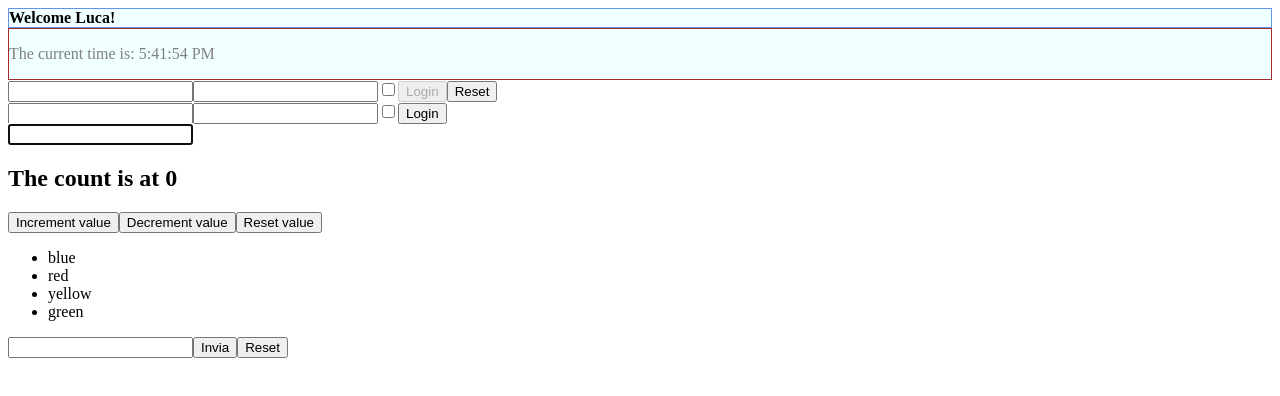
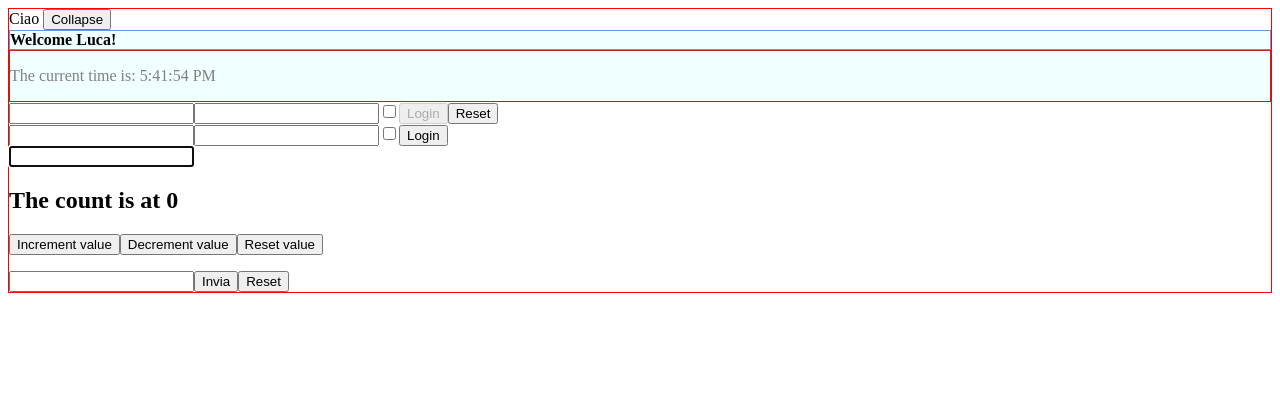
Before and after one commit to Adolfo-97/React, a React (Vite) app in the folder exercise/: page / in a window 1280 px wide. Shown: the top 396 px of the page. Built offline with nearby package versions, Linux system fonts and the light colour scheme.

Commit message:
upload esercizio

```diff
--- a/exercise/src/App.jsx
+++ b/exercise/src/App.jsx
@@ -1,5 +1,6 @@
 import { Clock } from "./Clock";
 import { Colors } from "./Colors";
+import { Container } from "./Container";
 import { Counter } from "./Counter";
 import { FocusableInput } from "./FocusableInput";
 import InteractiveWelcome from "./InteractiveWelcome";
@@ -19,6 +20,7 @@ export function App() {
     { id: 4, name: "green" },
   ];
   return (
+    <Container title={"Ciao"}>
       <div>
         <Welcome name={"Luca"} />
         <Clock />
@@ -26,8 +28,8 @@ export function App() {
         <UncontrolledLogin />
         <FocusableInput />
         <Counter />
-      <Colors arr={colorObjList} />
         <TodoList />
       </div>
+    </Container>
   );
 }
--- /dev/null
+++ b/exercise/src/Container.jsx
@@ -0,0 +1,17 @@
+import { useState } from "react";
+
+export function Container({ title, children }) {
+  const [collapse, setCollapse] = useState(true);
+
+  function handleCollapse() {
+    setCollapse((c) => !c);
+  }
+  return (
+    <div className="app">
+      <div className="app-title">
+        {title} <button onClick={handleCollapse}>Collapse</button>
+      </div>
+      {collapse && <div className="app-container">{children}</div>}
+    </div>
+  );
+}
--- a/exercise/src/index.scss
+++ b/exercise/src/index.scss
@@ -7,3 +7,8 @@
   border: 1px solid brown;
   color: grey;
 }
+
+.app {
+  background-color: white;
+  border: solid 1px red;
+}
```
Lines whose indentation alone changed are shown as unchanged.
